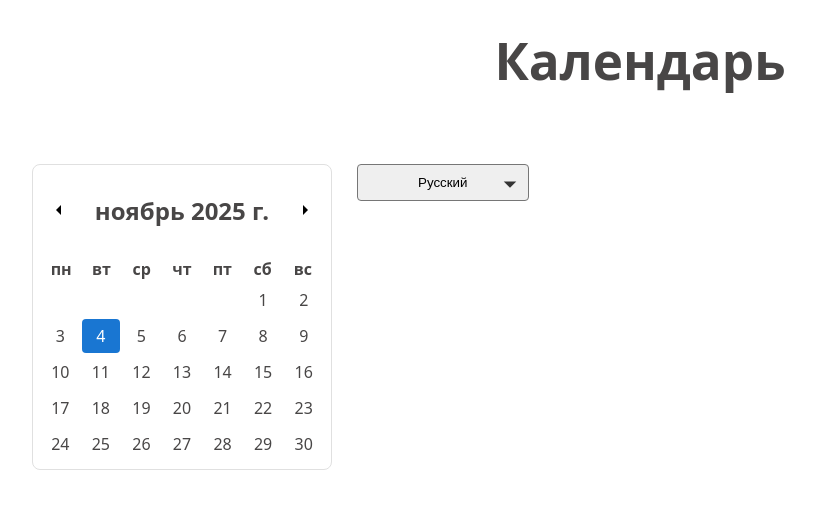
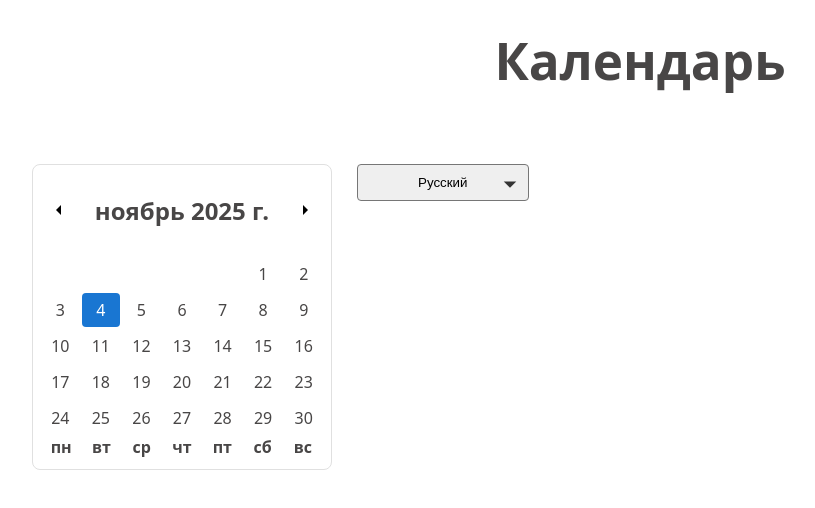
Before and after one commit to Ekaterina1418/datepicker, a Vue app: page / in a window 1280 px wide. Shown: the top 508 px of the page, without its empty margins (0-815 px from the left). Built offline with nearby package versions, Linux system fonts and the light colour scheme.

Commit message:
feat: restructure DatePicker component by splitting into DatePicker and DatepickerGrid components

```diff
--- a/src/App.vue
+++ b/src/App.vue
@@ -19,7 +19,7 @@
 
 <script setup lang="ts">
 import { ref } from "vue";
-import DatePicker from "./components/DatePicker.vue";
+import DatePicker from "./components/DatePicker/DatePicker.vue";
 const selectedDate = ref("");
 const locale = ref("ru-RU");
 </script>
--- a/src/components/DatePicker.vue
+++ b/src/components/DatePicker/DatePicker.vue
@@ -1,29 +1,21 @@
 <template>
   <div class="calendar">
     <DatepickerHeader :month-title="monthTitle" @prev-month="prevMonth" @next-month="nextMonth"/>
+    <DatepickerGrid :grid="grid" :selected-date="selectedDate" @select="selectDate"/>
     <div class="week-days">
       <div v-for="(day, i) in weekDays" :key="i" class="week-day">
         {{ day }}
       </div>
     </div>
-    <div class="cal-grid">
-      <div
-        v-for="(cell, index) in grid"
-        :key="index"
-        class="cell"
-        :class="{ 'active-cell': isSelectedDate(cell) }"
-        @click="selectDate(cell)"
-      >
-        <span v-if="cell.day">{{ cell.day }}</span>
-      </div>
-    </div>
+
   </div>
 </template>
 
 <script setup lang="ts">
 import { computed, ref } from "vue";
-import { buildMonthGrid, getWeekDays, type DayCell } from "../utils/index";
-import DatepickerHeader from './DatePicker/DatepickerHeader.vue';
+import { buildMonthGrid, getWeekDays, type DayCell } from "../../utils/index";
+import DatepickerHeader from '../DatePicker/DatepickerHeader.vue';
+import DatepickerGrid from '../DatePicker/DatepickerGrid.vue';
 
 const props = defineProps<{
   modelValue: string;
@@ -38,10 +30,6 @@ const selectedDate = ref<Date | null>(
   props.modelValue ? new Date(props.modelValue) : new Date()
 );
 
-const isSelectedDate = (cell: DayCell) => {
-  if (!cell.date || !selectedDate.value) return false;
-  return cell.date.toDateString() === selectedDate.value.toDateString();
-};
 const grid = computed<DayCell[]>(() =>
   buildMonthGrid(viewDate.value, props.firstDayOfWeek)
 );
@@ -87,23 +75,7 @@ const selectDate = (cell: DayCell) => {
   outline: none;
 }
 
-.cal-grid {
-  display: grid;
-  grid-template-columns: repeat(7, 1fr);
-  gap: 2px;
-}
-.cell {
-  height: 34px;
-  display: flex;
-  align-items: center;
-  justify-content: center;
-  cursor: pointer;
-}
-.active-cell {
-  background-color: #1976d2;
-  color: white;
-  border-radius: 4px;
-}
+
 .week-days {
   display: grid;
   grid-template-columns: repeat(7, 1fr);
--- /dev/null
+++ b/src/components/DatePicker/DatepickerGrid.vue
@@ -0,0 +1,51 @@
+<template>
+  <div class="cal-grid">
+    <div
+      v-for="(cell, index) in grid"
+      :key="index"
+      class="cell"
+      :class="{ 'active-cell': isSelectedDate(cell) }"
+      @click="$emit('select', cell)"
+    >
+      <span v-if="cell.day">{{ cell.day }}</span>
+    </div>
+  </div>
+</template>
+
+<script setup lang="ts">
+import type { DayCell } from "../../utils";
+
+const props = defineProps<{
+  grid: DayCell[];
+  selectedDate?: Date | null;
+}>();
+
+const emit = defineEmits<{
+  (e: "select", cell: DayCell): void;
+}>();
+
+const isSelectedDate = (cell: DayCell) => {
+  if (!cell.date || !props.selectedDate) return false;
+  return cell.date.toDateString() === props.selectedDate.toDateString();
+};
+</script>
+
+<style scoped>
+.cal-grid {
+  display: grid;
+  grid-template-columns: repeat(7, 1fr);
+  gap: 2px;
+}
+.cell {
+  height: 34px;
+  display: flex;
+  align-items: center;
+  justify-content: center;
+  cursor: pointer;
+}
+.active-cell {
+  background-color: #1976d2;
+  color: white;
+  border-radius: 4px;
+}
+</style>
```
